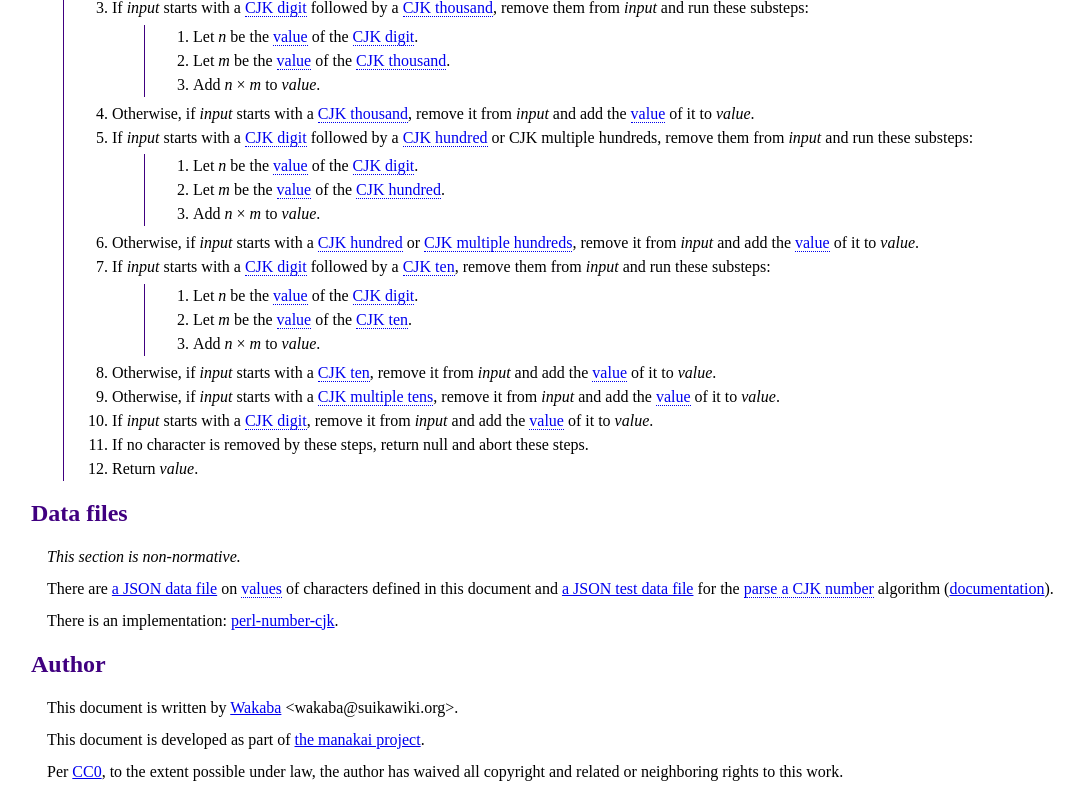
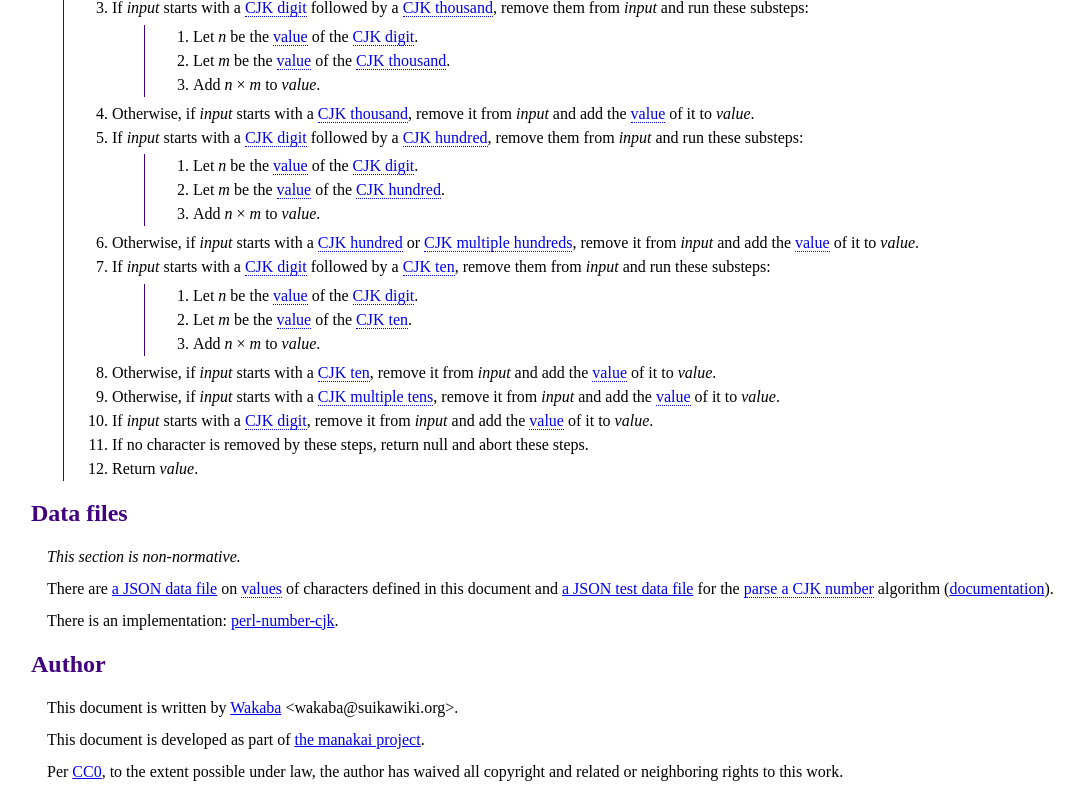
Before and after one commit to manakai/spec-numbers, a plain HTML site: page index.html in a window 1280 px wide. Shown: the part 5295-6095 px from the top of the page, without its empty margins (25-1105 px from the left). Drawn offline with Linux system fonts and the light colour scheme.

Commit message:
Fixed wrong multiple hundreds handling

```diff
--- a/index.html
+++ b/index.html
@@ -817,8 +817,8 @@ the <a href=#value>value</a> of it to <var>value</var>.
 
 
 </li><li>If <var>input</var> starts with a <a href=#cjk-digit>CJK digit</a> followed
-by a <a href=#cjk-hundred>CJK hundred</a> or <span>CJK multiple hundreds,
-remove them from <var>input</var> and run these substeps:
+by a <a href=#cjk-hundred>CJK hundred</a>, remove them from <var>input</var> and
+run these substeps:
 
   <ol>
 
@@ -832,7 +832,7 @@ remove them from <var>input</var> and run these substeps:
 
   </li></ol>
 
-</span></li><li>Otherwise, if <var>input</var> starts with a <a href=#cjk-hundred>CJK
+</li><li>Otherwise, if <var>input</var> starts with a <a href=#cjk-hundred>CJK
 hundred</a> or <a href=#cjk-multiple-hundreds>CJK multiple hundreds</a>, remove it
 from <var>input</var> and add the <a href=#value>value</a> of it
 to <var>value</var>.
```
Also changed, not shown: source.html (+2 -2 lines).
